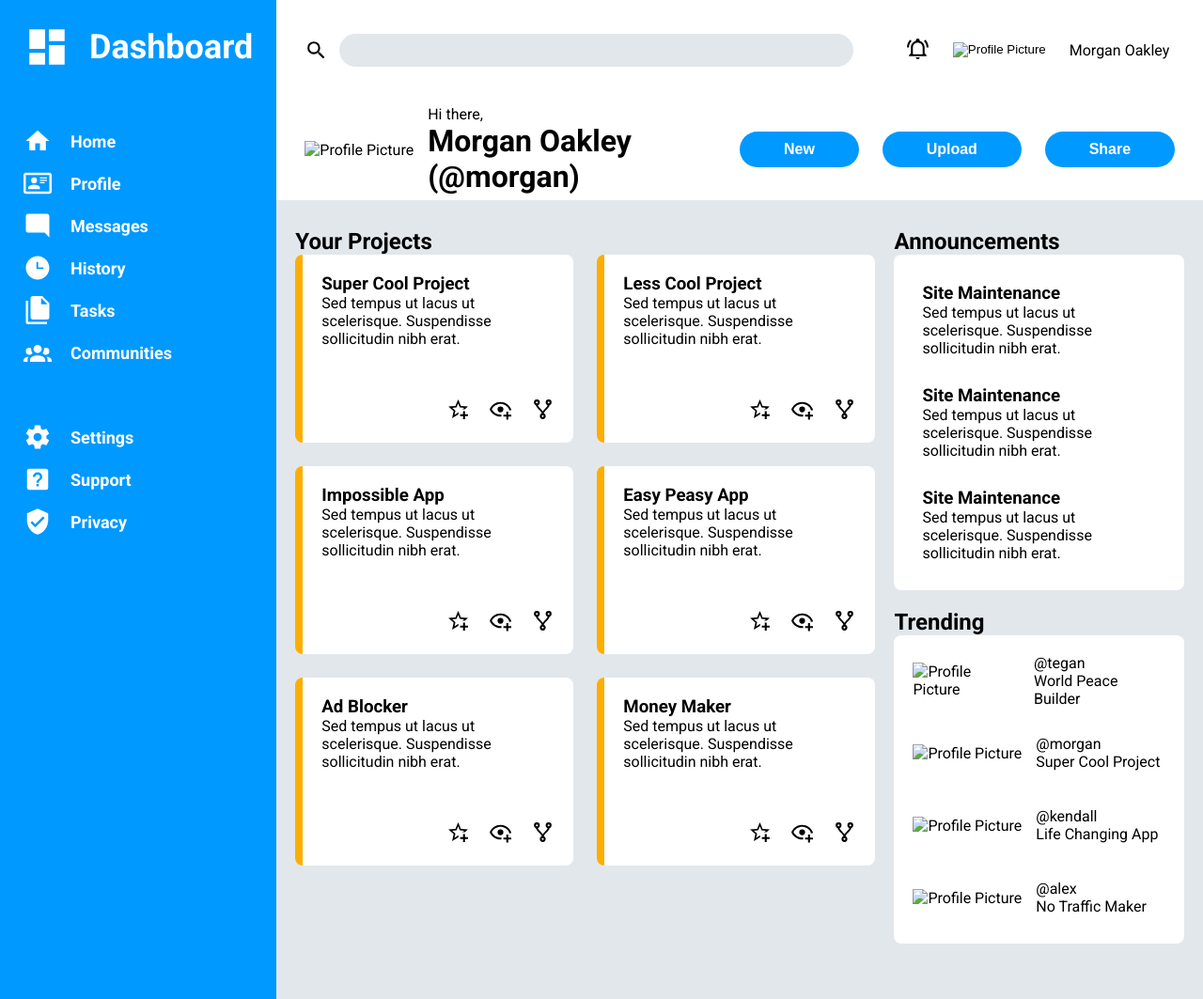
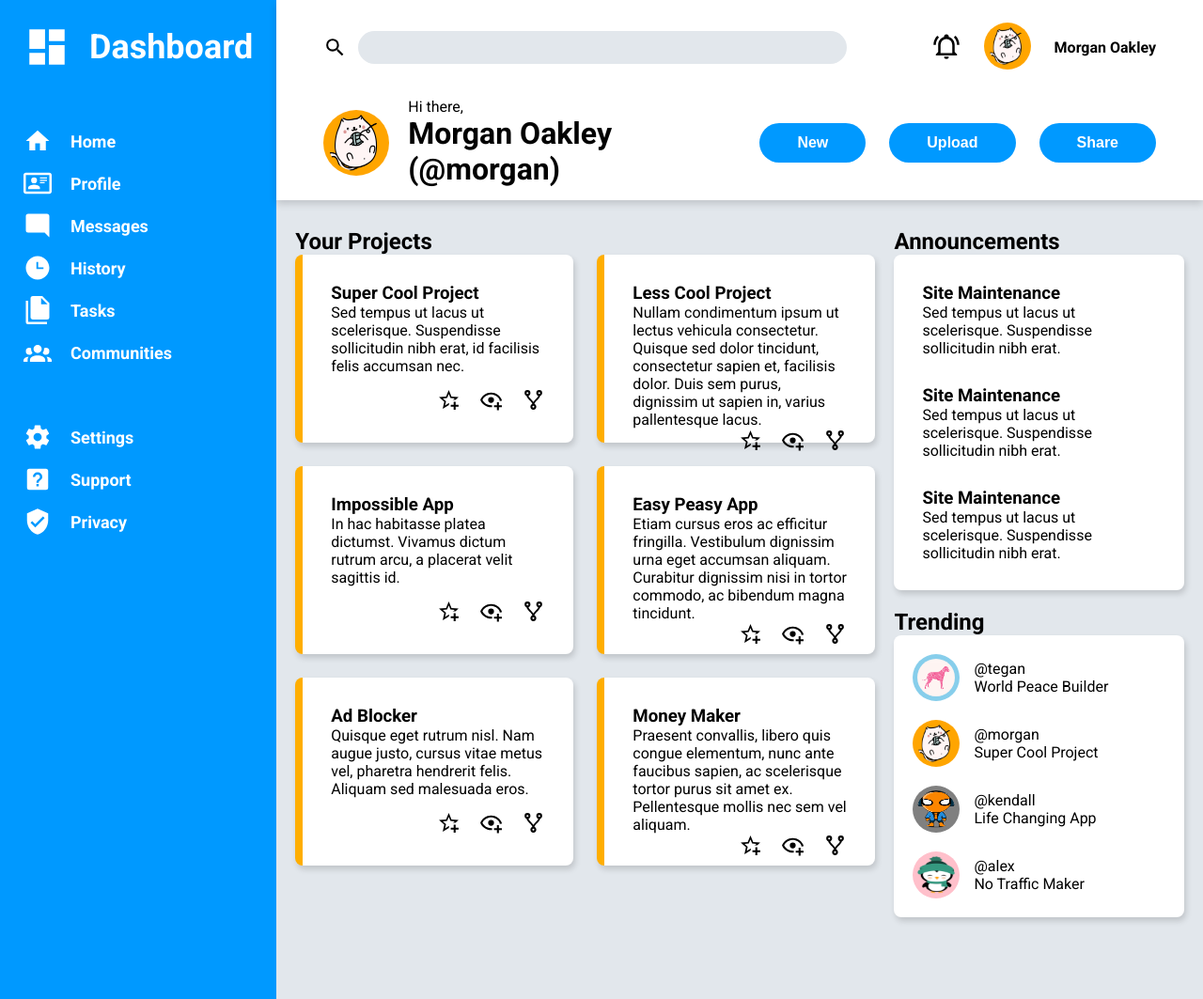
Before and after one commit to rehaanbuilds/admin-dashboard, a plain HTML site: page index.html in a window 1280 px wide. Shown: the whole page at 94% size. Drawn offline with Linux system fonts and the light colour scheme.

Commit message:
Add header styling CSS

```diff
--- a/index.html
+++ b/index.html
@@ -79,14 +79,14 @@
 
                 <div class="toolbar-right">
                     <button><img src="assets/bell-ring-outline.svg" alt="Bell Icon" class="icon"></button>
-                    <button><img src="" alt="Profile Picture"></button>
+                    <button><img src="assets/morgan-profile.png" alt="Profile Picture" class="morgan-profile"></button>
                     <p>Morgan Oakley</p>
                 </div>
             </div>
 
             <div class="header-welcome">
                 <div class="welcome-left">
-                    <img src="" alt="Profile Picture">
+                    <img src="assets/morgan-profile.png" alt="Profile Picture" class="morgan-profile">
 
                     <div class="welcome-text">
                         <p>Hi there,</p>
@@ -111,7 +111,9 @@
                     <div class="project-card">
                         <div class="project-info">
                             <h3>Super Cool Project</h3>
-                            <p>Sed tempus ut lacus ut scelerisque. Suspendisse sollicitudin nibh erat.</p>
+                            <p>Sed tempus ut lacus ut scelerisque. Suspendisse sollicitudin nibh erat,
+                                id facilisis felis accumsan nec.
+                            </p>
                         </div>
 
                         <div class="project-action">
@@ -124,7 +126,10 @@
                     <div class="project-card">
                         <div class="project-info">
                             <h3>Less Cool Project</h3>
-                            <p>Sed tempus ut lacus ut scelerisque. Suspendisse sollicitudin nibh erat.</p>
+                            <p>Nullam condimentum ipsum ut lectus vehicula consectetur. Quisque sed
+                                dolor tincidunt, consectetur sapien et, facilisis dolor. Duis sem
+                                purus, dignissim ut sapien in, varius pallentesque lacus.
+                            </p>
                         </div>
 
                         <div class="project-action">
@@ -137,7 +142,9 @@
                     <div class="project-card">
                         <div class="project-info">
                             <h3>Impossible App</h3>
-                            <p>Sed tempus ut lacus ut scelerisque. Suspendisse sollicitudin nibh erat.</p>
+                            <p>In hac habitasse platea dictumst. Vivamus dictum rutrum arcu, a placerat
+                                velit sagittis id.
+                            </p>
                         </div>
 
                         <div class="project-action">
@@ -150,7 +157,10 @@
                     <div class="project-card">
                         <div class="project-info">
                             <h3>Easy Peasy App</h3>
-                            <p>Sed tempus ut lacus ut scelerisque. Suspendisse sollicitudin nibh erat.</p>
+                            <p>Etiam cursus eros ac efficitur fringilla. Vestibulum dignissim urna eget
+                                accumsan aliquam. Curabitur dignissim nisi in tortor commodo, ac bibendum
+                                magna tincidunt.
+                            </p>
                         </div>
 
                         <div class="project-action">
@@ -163,7 +173,9 @@
                     <div class="project-card">
                         <div class="project-info">
                             <h3>Ad Blocker</h3>
-                            <p>Sed tempus ut lacus ut scelerisque. Suspendisse sollicitudin nibh erat.</p>
+                            <p>Quisque eget rutrum nisl. Nam augue justo, cursus vitae metus vel, pharetra hendrerit
+                                felis. Aliquam sed malesuada eros.
+                            </p>
                         </div>
 
                         <div class="project-action">
@@ -176,7 +188,9 @@
                     <div class="project-card">
                         <div class="project-info">
                             <h3>Money Maker</h3>
-                            <p>Sed tempus ut lacus ut scelerisque. Suspendisse sollicitudin nibh erat.</p>
+                            <p>Praesent convallis, libero quis congue elementum, nunc ante faucibus sapien, ac
+                                scelerisque tortor purus sit amet ex. Pellentesque mollis nec sem vel aliquam.
+                            </p>
                         </div>
 
                         <div class="project-action">
@@ -215,7 +229,7 @@
 
                 <div class="trending-content">
                     <div class="trending-card">
-                        <img src="" alt="Profile Picture">
+                        <img src="assets/tegan-profile.jpg" alt="Profile Picture" class="tegan-profile">
                         <div class="trending-user">
                             <p>@tegan</p>
                             <p>World Peace Builder</p>
@@ -223,7 +237,7 @@
                     </div>
 
                     <div class="trending-card">
-                        <img src="" alt="Profile Picture">
+                        <img src="assets/morgan-profile.png" alt="Profile Picture" class="morgan-profile">
                         <div class="trending-user">
                             <p>@morgan</p>
                             <p>Super Cool Project</p>
@@ -231,7 +245,7 @@
                     </div>
 
                     <div class="trending-card">
-                        <img src="" alt="Profile Picture">
+                        <img src="assets/kendall-profile.png" alt="Profile Picture" class="kendall-profile">
                         <div class="trending-user">
                             <p>@kendall</p>
                             <p>Life Changing App</p>
@@ -239,7 +253,7 @@
                     </div>
 
                     <div class="trending-card">
-                        <img src="" alt="Profile Picture">
+                        <img src="assets/alex-profile.png" alt="Profile Picture" class="alex-profile">
                         <div class="trending-user">
                             <p>@alex</p>
                             <p>No Traffic Maker</p>
--- a/styles.css
+++ b/styles.css
@@ -6,6 +6,10 @@
 
 body {
     font-family: "Roboto", sans-serif;
+}
+
+button {
+    cursor: pointer;
 }
 
 .container {
@@ -65,8 +69,11 @@ body {
 .header {
     display: grid;
     grid-template-rows: 1fr 1fr;
-    padding: 0px 30px;
+    padding: 0px 50px;
+    padding-bottom: 10px;
     align-items: center;
+    position: relative;
+    box-shadow: 0 4px 8px rgba(0, 0, 0, 0.15);
 }
 
 .header-toolbar {
@@ -95,14 +102,24 @@ body {
     display: grid;
     grid-template-columns: repeat(3, auto);
     align-items: center;
-    justify-content: center;
+    justify-content: end;
     gap: 25px;
+    font-weight: bold;
 }
 
 .toolbar-right button {
     background-color: white;
     border: none;
-    cursor: pointer;
+}
+
+.toolbar-right img {
+    height: 30px;
+    width: 30px;
+}
+
+.toolbar-right .morgan-profile {
+    height: 50px;
+    width: 50px;
 }
 
 .header-welcome {
@@ -114,13 +131,19 @@ body {
     display: grid;
     grid-template-columns: auto 1fr;
     align-items: center;
-    gap: 15px;
+    gap: 20px;
+}
+
+.welcome-left img {
+    height: 70px;
+    width: 70px;
 }
 
 .welcome-actions {
     display: grid;
-    grid-template-columns: repeat(3, auto);
+    grid-template-columns: repeat(3, max-content);
     align-items: center;
+    justify-content: end;
     gap: 25px;
 }
 
@@ -129,7 +152,7 @@ body {
     color: white;
     font-size: 16px;
     font-weight: bold;
-    padding: 10px 10px;
+    padding: 12px 40px;
     border: none;
     border-radius: 999px;
 }
@@ -155,13 +178,14 @@ body {
 
 .project-card {
     background-color: white;
-    padding: 20px;
+    padding: 30px;
     border-radius: 8px;
     border-left: 8px solid rgb(255, 174, 0);
     height: 200px;
 
     display: grid;
     grid-template-rows: 1fr auto;
+    box-shadow: 2px 4px 6px rgba(0, 0, 0, 0.15);
 }
 
 .project-action {
@@ -174,7 +198,6 @@ body {
 .project-action button {
     background: none;
     border: none;
-    cursor: pointer;
 }
 
 .announcements-content {
@@ -184,6 +207,7 @@ body {
     gap: 30px;
     border-radius: 8px;
     padding: 30px;
+    box-shadow: 2px 4px 6px rgba(0, 0, 0, 0.15);
 }
 
 .announcements-card {
@@ -198,6 +222,7 @@ body {
     gap: 20px;
     border-radius: 8px;
     padding: 20px;
+    box-shadow: 2px 4px 6px rgba(0, 0, 0, 0.15);
 }
 
 .trending-card {
@@ -205,3 +230,32 @@ body {
     align-items: center;
     gap: 15px;
 }
+
+.trending-card img {
+    height: 50px;
+    width: 50px;
+}
+
+.morgan-profile {
+    border-radius: 999px;
+    padding: 5px;
+    background-color: orange;
+}
+
+.tegan-profile {
+    border-radius: 999px;
+    padding: 5px;
+    background-color: skyblue;
+}
+
+.kendall-profile {
+    border-radius: 999px;
+    padding: 5px;
+    background-color: grey;
+}
+
+.alex-profile {
+    border-radius: 999px;
+    padding: 5px;
+    background-color: pink;
+}
```
Also changed, not shown: assets/alex-profile.png (added), assets/kendall-profile.png (added), assets/morgan-profile.png (added), assets/tegan-profile.jpg (added).
